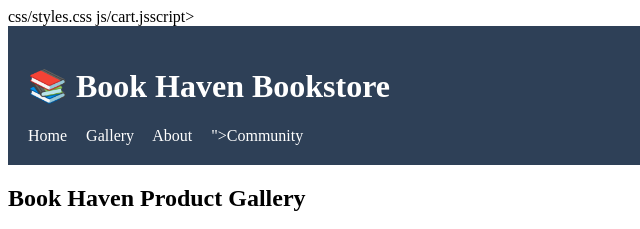
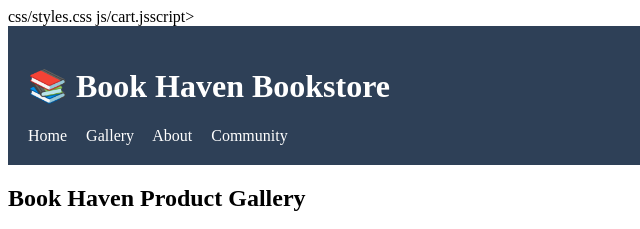
Before and after one commit to blips-design/blips-design.io, a plain HTML site: page gallery.html in a window 1280 px wide. Shown: the top 229 px of the page, 0-640 px from the left. Drawn offline with Linux system fonts and the light colour scheme.

Commit message:
Update gallery.html

```diff
--- a/gallery.html
+++ b/gallery.html
@@ -106,7 +106,7 @@
             <a href="index.html">Home</a>
             <a href="gallery.html">Gallery</a>
             <a href="about.html">About</a>
-            ">Community</a>
+            <a href="community.html">Community</a>
         </nav>
     </header>
 
```
